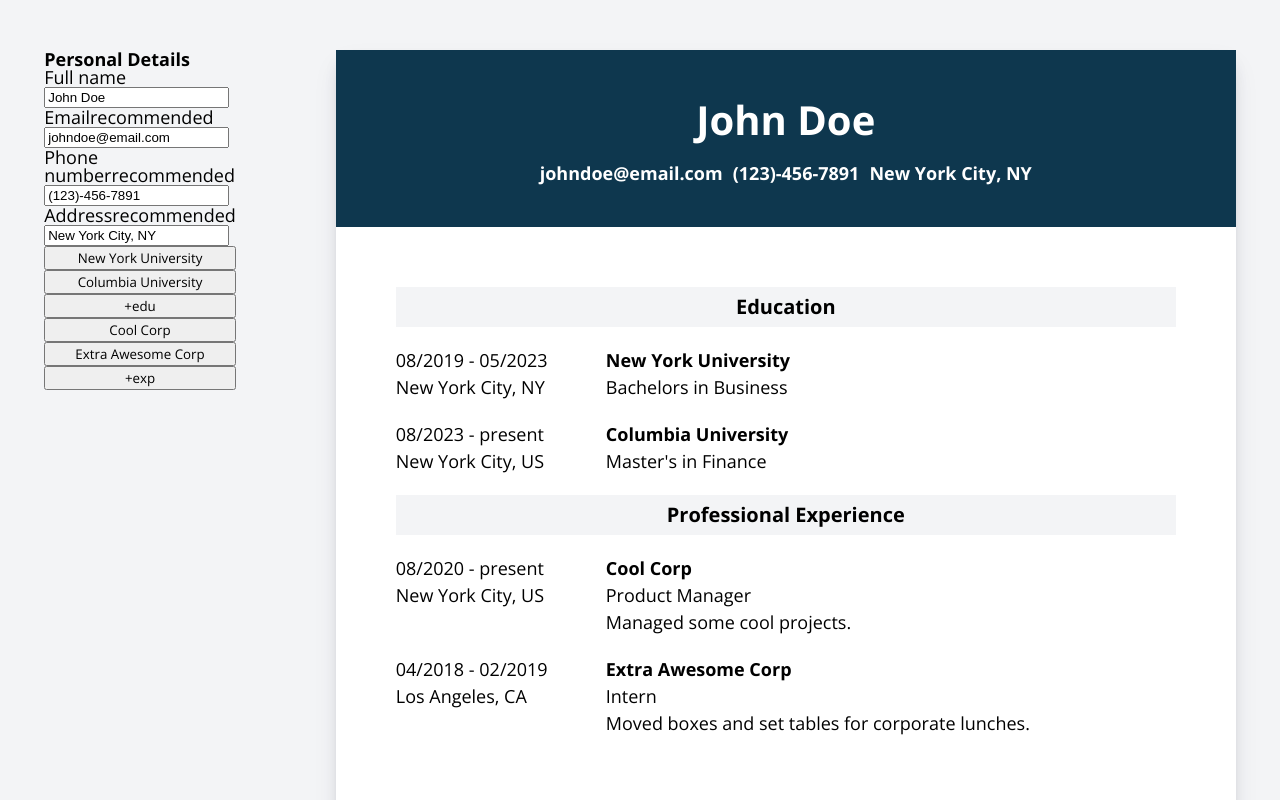
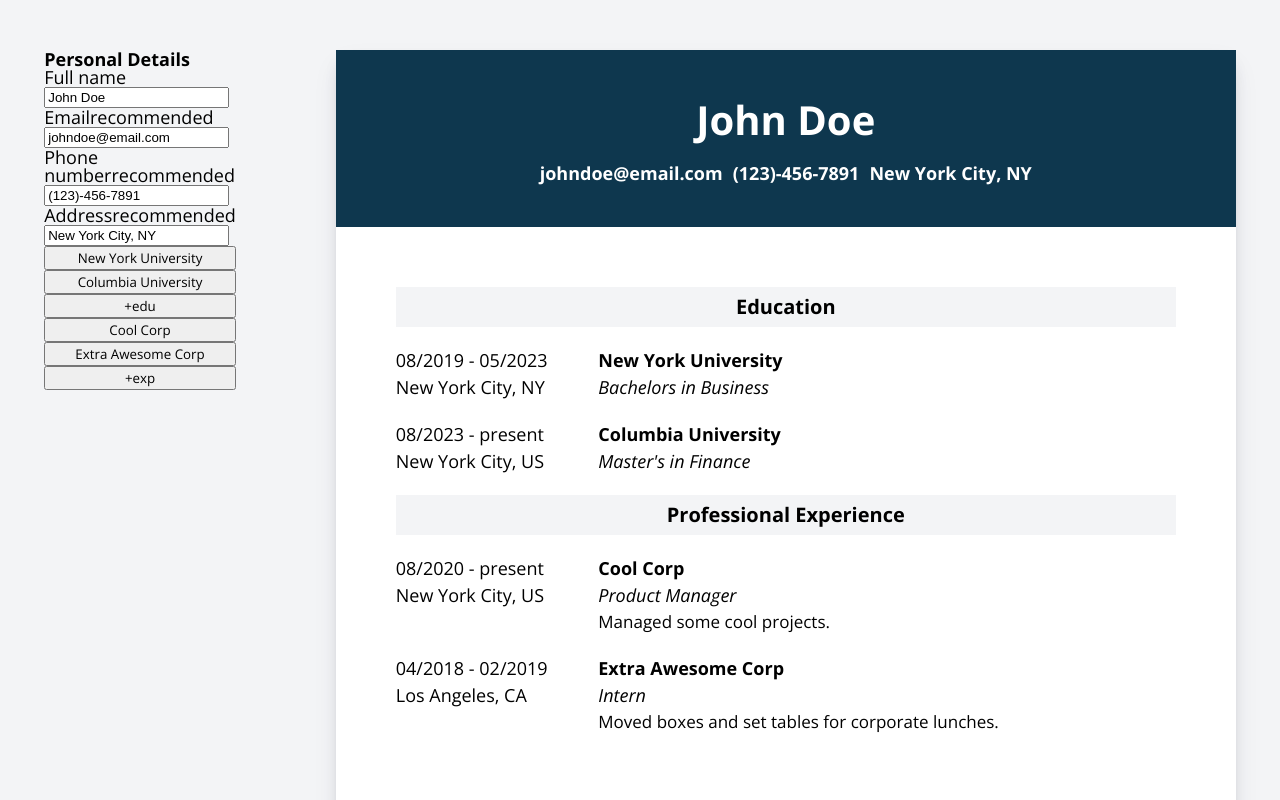
Before and after one commit to seanmckone/odin-cv-application, a React (Vite) app: page / in a window 1280 px wide. Shown: the top 800 px of the page. Built offline with nearby package versions, Linux system fonts and the light colour scheme.

Commit message:
Update resume styling

```diff
--- a/src/components/resume/Section.jsx
+++ b/src/components/resume/Section.jsx
@@ -13,10 +13,12 @@
         <h4>
           {sectionData.company ? sectionData.company : sectionData.school}
         </h4>
-        <p>
+        <p className="section-position-degree">
           {sectionData.position ? sectionData.position : sectionData.degree}
         </p>
-        {sectionData.description && <p>{sectionData.description}</p>}
+        {sectionData.description && (
+          <p className="section-description">{sectionData.description}</p>
+        )}
       </div>
     </div>
   );
--- a/src/styles/Resume.css
+++ b/src/styles/Resume.css
@@ -21,3 +21,11 @@
   font-size: 20px;
   padding: 5px;
 }
+
+.section-position-degree {
+  font-style: italic;
+}
+
+.section-description {
+  font-size: 17px;
+}
--- a/src/styles/Section.css
+++ b/src/styles/Section.css
@@ -1,5 +1,5 @@
 .section {
   display: grid;
   grid-template-columns: 1fr 3fr;
-  gap: 20px;
+  gap: 10px;
 }
```
